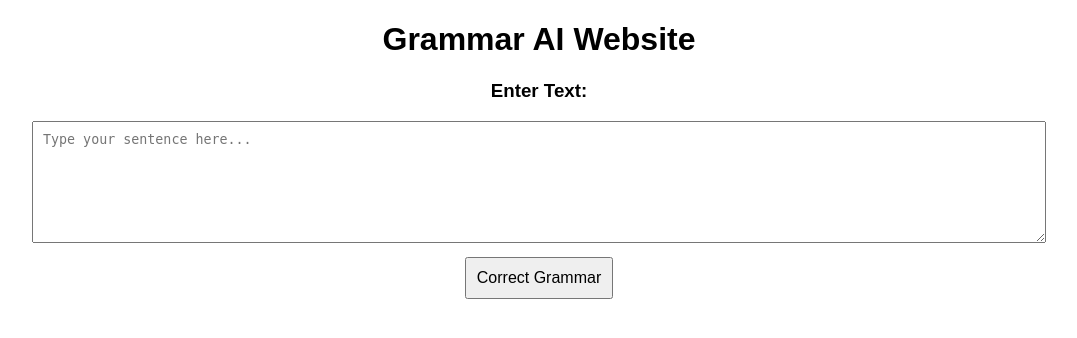
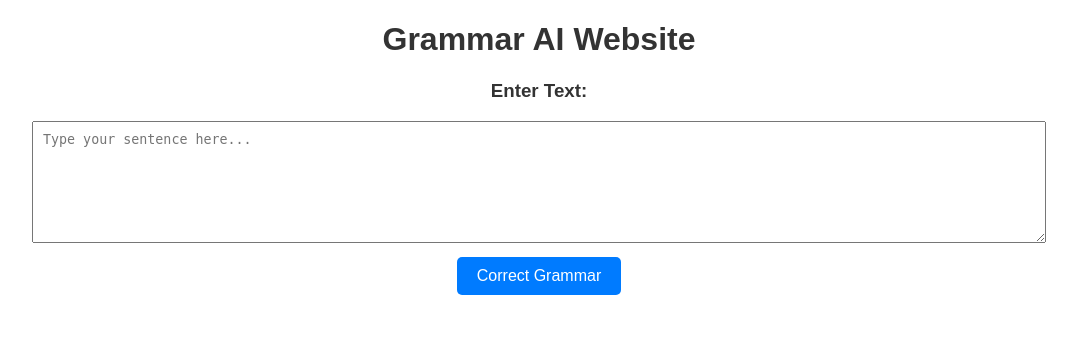
Before and after one commit to Adarsh-890/grammar-ai-website, a Python web app: template templates/index.html in a window 1280 px wide. Shown: the top 338 px of the page, without its empty margins (101-1178 px from the left). Run offline with Jinja, Linux system fonts and the light colour scheme; the template is opened without the code that fills it, so the values that code supplies are empty.

Commit message:
Update index.html

```diff
--- a/templates/index.html
+++ b/templates/index.html
@@ -15,11 +15,22 @@
             height: 100px;
             margin-bottom: 10px;
             padding: 10px;
+            resize: vertical; /* Allows the user to resize the textarea vertically */
         }
         button {
-            padding: 10px;
+            padding: 10px 20px;
             font-size: 16px;
             cursor: pointer;
+            background-color: #007BFF;
+            color: white;
+            border: none;
+            border-radius: 5px;
+        }
+        button:hover {
+            background-color: #0056b3;
+        }
+        h1, h3 {
+            color: #333;
         }
     </style>
 </head>
```
